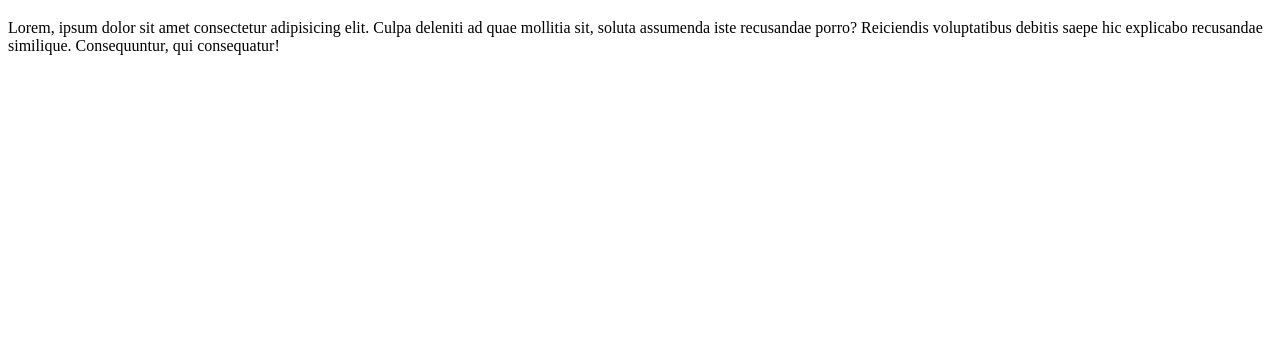
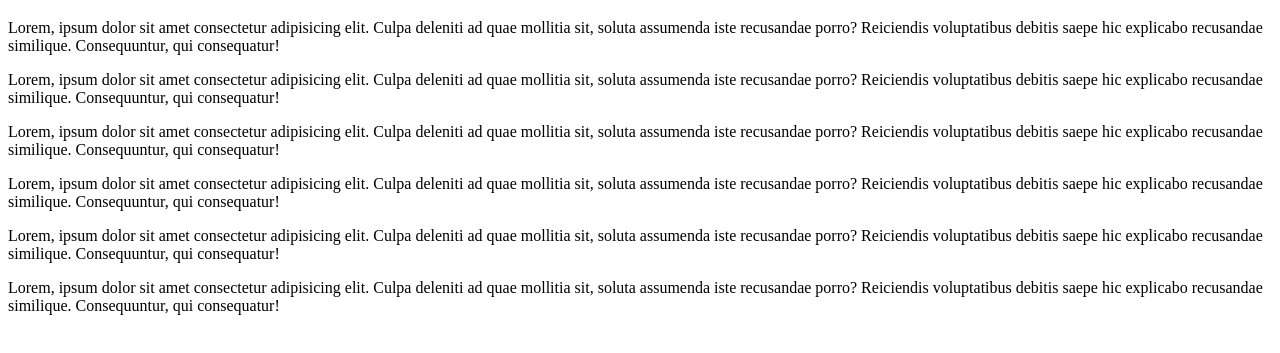
Before and after one commit to Seevvveen/UnofficalWiremodWiki, a plain HTML site: page docs/index.html in a window 1280 px wide. Shown: the part 61-414 px from the top of the page. Drawn offline with Linux system fonts and the light colour scheme.

Commit message:
update_test

```diff
--- a/docs/index.html
+++ b/docs/index.html
@@ -9,7 +9,11 @@
 <body>
     <h1>WikiTest</h1>
     <p>Lorem, ipsum dolor sit amet consectetur adipisicing elit. Culpa deleniti ad quae mollitia sit, soluta assumenda iste recusandae porro? Reiciendis voluptatibus debitis saepe hic explicabo recusandae similique. Consequuntur, qui consequatur!</p>
-
+    <p>Lorem, ipsum dolor sit amet consectetur adipisicing elit. Culpa deleniti ad quae mollitia sit, soluta assumenda iste recusandae porro? Reiciendis voluptatibus debitis saepe hic explicabo recusandae similique. Consequuntur, qui consequatur!</p>
+    <p>Lorem, ipsum dolor sit amet consectetur adipisicing elit. Culpa deleniti ad quae mollitia sit, soluta assumenda iste recusandae porro? Reiciendis voluptatibus debitis saepe hic explicabo recusandae similique. Consequuntur, qui consequatur!</p>
+    <p>Lorem, ipsum dolor sit amet consectetur adipisicing elit. Culpa deleniti ad quae mollitia sit, soluta assumenda iste recusandae porro? Reiciendis voluptatibus debitis saepe hic explicabo recusandae similique. Consequuntur, qui consequatur!</p>
+    <p>Lorem, ipsum dolor sit amet consectetur adipisicing elit. Culpa deleniti ad quae mollitia sit, soluta assumenda iste recusandae porro? Reiciendis voluptatibus debitis saepe hic explicabo recusandae similique. Consequuntur, qui consequatur!</p>
+    <p>Lorem, ipsum dolor sit amet consectetur adipisicing elit. Culpa deleniti ad quae mollitia sit, soluta assumenda iste recusandae porro? Reiciendis voluptatibus debitis saepe hic explicabo recusandae similique. Consequuntur, qui consequatur!</p>
 
 </body>
 </html>
```
